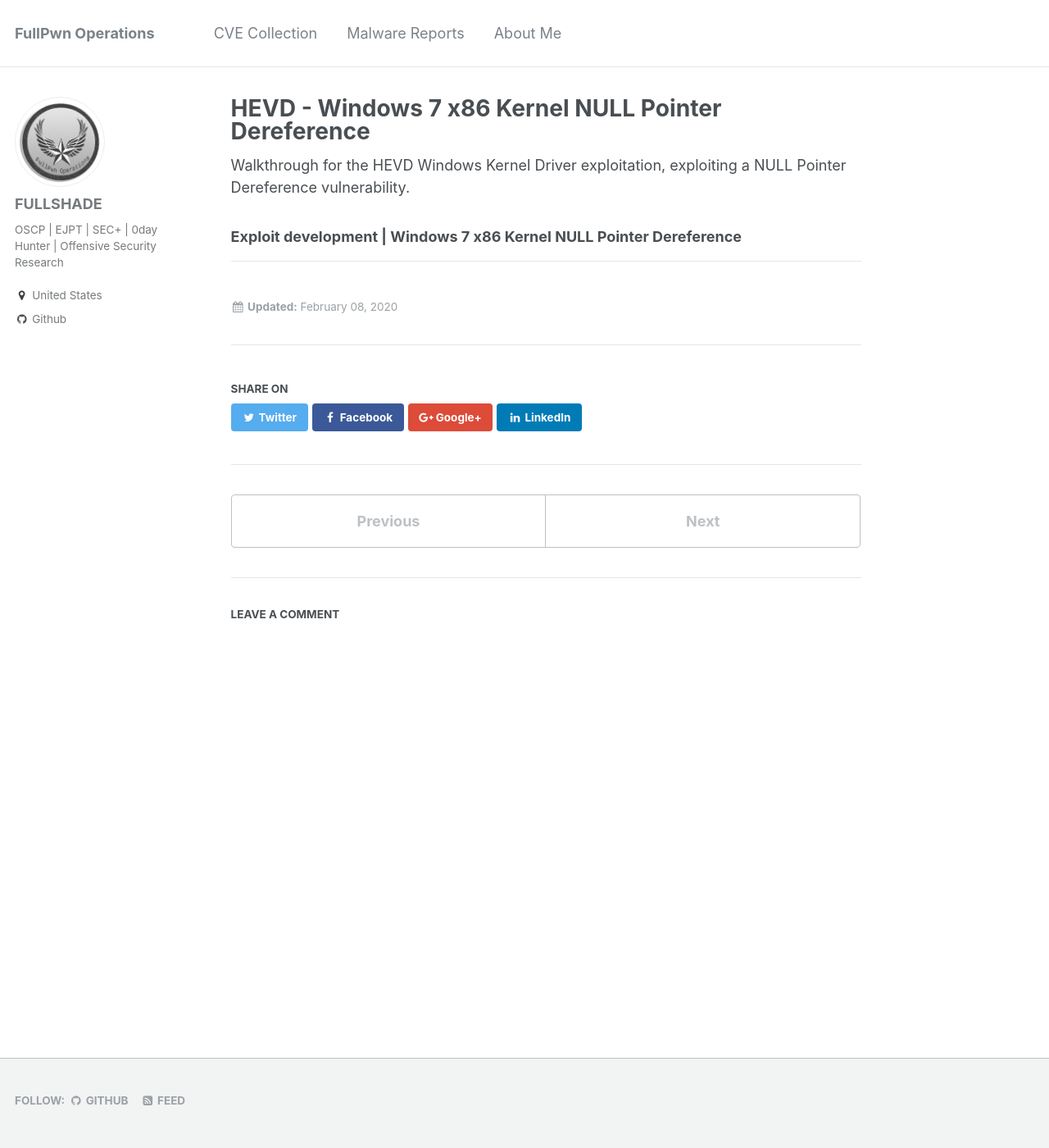
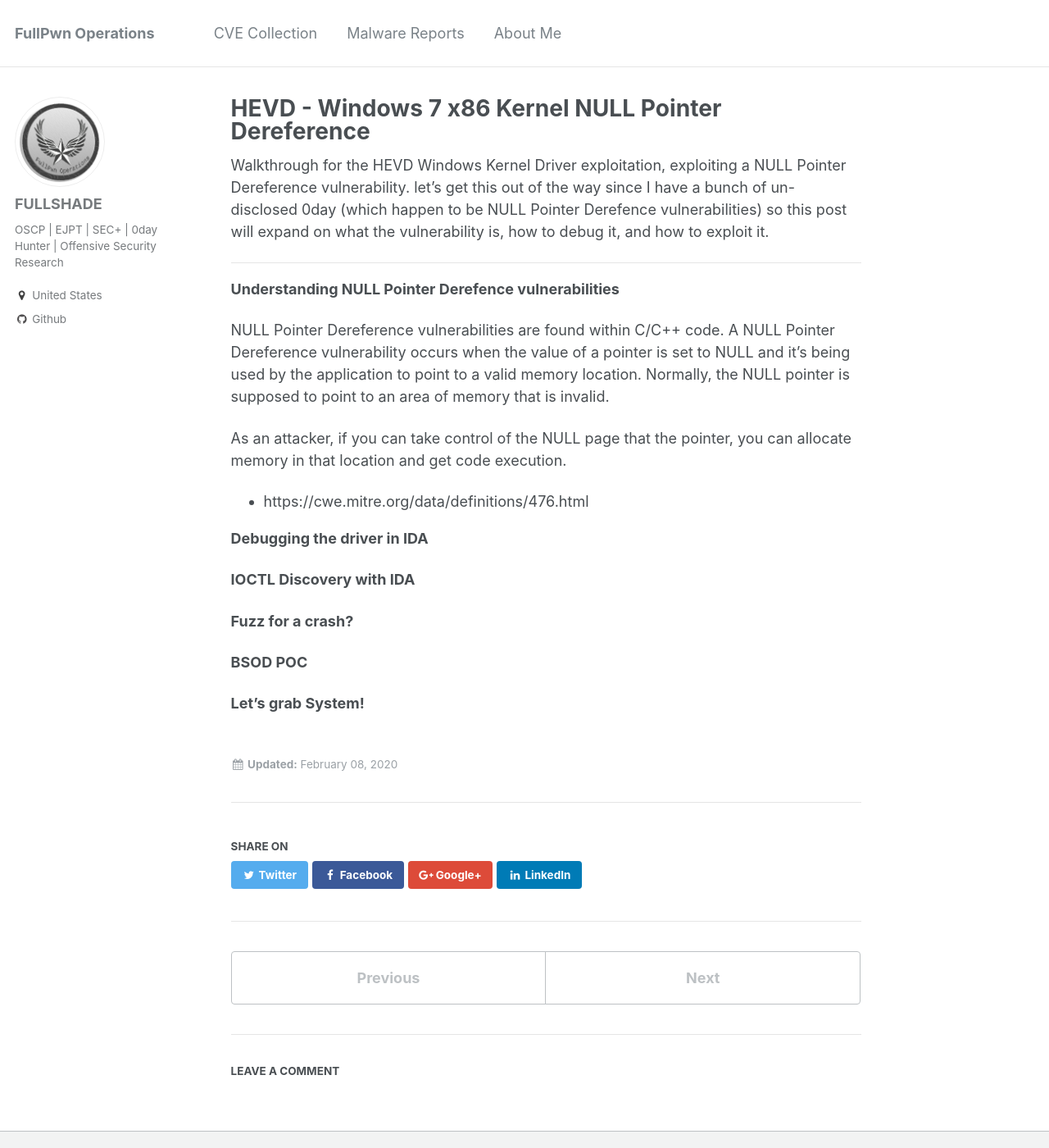
Before and after one commit to asdyxcyxc/FULLSHADE.github.io, a Jekyll site: the page built from _posts/2020-02-08-HEVD_null-pointer.md, in a window 1280 px wide and 1400 px high. Shown: the whole window at 82% size. Built offline with Jekyll 4.4.1, drawn with Linux system fonts in a browser that asks for light colours; comment, search, counter and statistics services are not loaded.

Commit message:
Update 2020-02-08-HEVD_null-pointer.md

```diff
--- a/_posts/2020-02-08-HEVD_null-pointer.md
+++ b/_posts/2020-02-08-HEVD_null-pointer.md
@@ -3,8 +3,25 @@ layout: single
 title: HEVD - Windows 7 x86 Kernel NULL Pointer Dereference
 ---
 
-Walkthrough for the HEVD Windows Kernel Driver exploitation, exploiting a NULL Pointer Dereference vulnerability.
-
-### Exploit development | Windows 7 x86 Kernel NULL Pointer Dereference
+Walkthrough for the HEVD Windows Kernel Driver exploitation, exploiting a NULL Pointer Dereference vulnerability. let's get this out of the way since I have a bunch of un-disclosed 0day (which happen to be NULL Pointer Derefence vulnerabilities) so this post will expand on what the vulnerability is, how to debug it, and how to exploit it.
 
 ----
+
+**Understanding NULL Pointer Derefence vulnerabilities**
+
+NULL Pointer Dereference vulnerabilities are found within C/C++ code. A NULL Pointer Dereference vulnerability occurs when the value of a pointer is set to NULL and it's being used by the application to point to a valid memory location. Normally, the NULL pointer is supposed to point to an area of memory that is invalid.
+
+As an attacker, if you can take control of the NULL page that the pointer, you can allocate memory in that location and get code execution.
+
+- https://cwe.mitre.org/data/definitions/476.html
+
+
+**Debugging the driver in IDA**
+
+**IOCTL Discovery with IDA**
+
+**Fuzz for a crash?**
+
+**BSOD POC**
+
+**Let's grab System!**
```
